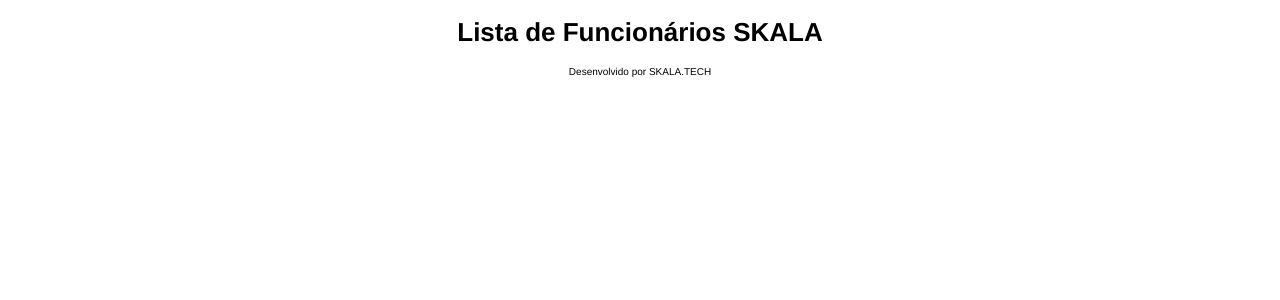
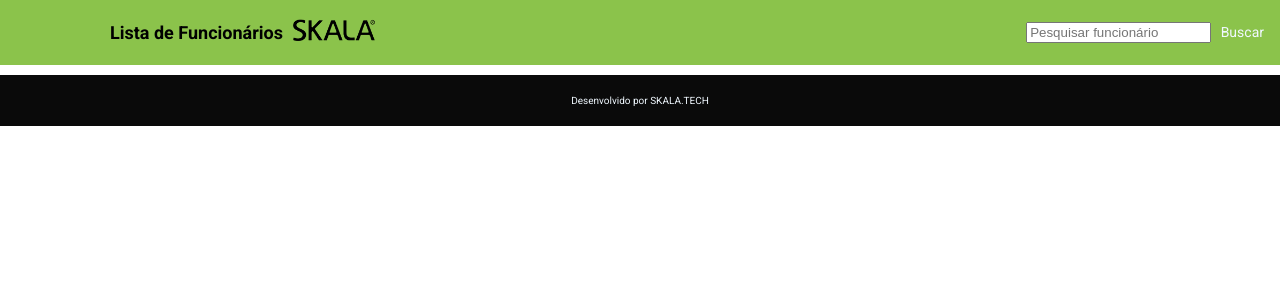
Before and after one commit to avsjr/lista_de_funcionarios, a Flask app: page / in a window 1280 px wide. Shown: the top 300 px of the page. Run offline with Flask 3, Linux system fonts and the light colour scheme; data that the repository does not hold is empty.

Commit message:
:construction:css

```diff
--- a/main.py
+++ b/main.py
@@ -9,9 +9,10 @@ username = 'sankhya'
 password = 'q4l8s5m4'
 tns_name = '(DESCRIPTION=(ADDRESS=(PROTOCOL=TCP)(HOST=oraclesrv.platinacsc.com.br)(PORT=1521))(CONNECT_DATA=(SERVICE_NAME=orcl)))'
 
+
 @app.route('/')
 def index():
-
+    global dados_agrupados
     # Conecta ao banco de dados Oracle
     connection = cx_Oracle.connect(username, password, tns_name)
     cursor = connection.cursor()
@@ -84,6 +85,23 @@ def index():
             departamento['funcionarios'] = sorted(departamento['funcionarios'], key=ordenar_funcionarios)
 
     return render_template('index.html', dados=dados_agrupados)
+from flask import Flask, render_template, request
+
+@app.route('/search')
+def search():
+    global dados_agrupados
+    query = request.args.get('query', '').lower()
+
+    # Filtrar os resultados com base na consulta
+    filtered_results = []
+    for empresa_departamento in dados_agrupados:
+        for departamento in empresa_departamento['departamentos']:
+            for funcionario in departamento['funcionarios']:
+                if query in funcionario['nome_funcionario'].lower():
+                    # Se o nome do funcionário contém a consulta, adiciona aos resultados filtrados
+                    filtered_results.append(funcionario)
+
+    return render_template('busca.html', query=query, results=filtered_results)
 
 if __name__ == '__main__':
     app.run()
--- a/static/style.css
+++ b/static/style.css
@@ -1,26 +1,94 @@
+body {
+    margin: 0;
+}
+
 .hidden {
     display: none;
 }
 
-.header-container {
-    font-family: Helvetica, sans-serif;
-    font-size: 13px;
-    color: #000000;
+.header-container,
+.header-search-container {
+    background-color: #8bc34b;
+    padding: 10px;
+    font-family: Roboto, sans-serif;
+    display: flex;
 }
 
-.header-container h1 {
-    text-align: center;
+.header-container h1,
+.header-search-container h1 {
+    color: rgb(0, 0, 0);
+    font-size: 18px;
+    margin-left: 100px;
+}
+
+.header-container img {
+    max-width: 87px;
+    max-height: 23px;
+    margin-left: 10px;
+    margin-right: 10px;
+    align-self: center;
+}
+
+.header-container a {
+    align-self: center;
+}
+
+.search-container{
+    display: flex;
+    font-family: 'Roboto', sans-serif;
+    font-size: 14px;
+    align-items: center;
+    margin-left: 10px;
+    margin-left: auto;
+}
+
+.search-container button {
+    font-family: 'Roboto', sans-serif;
+    font-size: 14px;
+    background-color: #66656500;
+    color: aliceblue;
+    border: none;
+    border-radius: 5px;
+}
+
+.search-container button:hover {
+    font-family: 'Roboto', sans-serif;
+    font-size: 13px;
+    background-color: #6665652f;
+    color: aliceblue;
+    border: none;
+    border-radius: 5px;
 }
 
 .empresa-container {
-    font-family: Helvetica, sans-serif;
-    font-size: 12px;
+    font-family: Roboto, sans-serif;
+    font-size: 10px;
+    margin: 10px;
 }
 
 .table-container {
-    font-family: Helvetica, sans-serif;
+    font-family: Roboto, sans-serif;
     font-size: 11px;
     max-width: 100%;
+}
+
+.expand button{
+    font-family: 'Roboto', sans-serif;
+    font-size: 10px;
+    transition: background-color 0.3s ease;
+    background-color: #a2eba5;
+    color: white;
+    border: none;
+    border-radius: 5px;
+}
+
+.expand button:hover{
+    font-family: 'Roboto', sans-serif;
+    font-size: 10px;
+    transition: background-color 0.3s ease;
+    background-color: #7ed382;
+    border: none;
+    border-radius: 5px;
 }
 
 .table-row,
@@ -45,9 +113,13 @@
 }
 
 .footer-container{
-    font-family: Helvetica, sans-serif;
+    background-color: #0a0a0a;
+    padding: 10px;
+    text-align: center;
+    font-family: Roboto, sans-serif;
+}
+
+.footer-container p {
+    color: aliceblue;
     font-size: 10px;
-    color: #000000;
-    text-align: center;
-    margin-bottom: 10px;
 }
--- a/templates/index.html
+++ b/templates/index.html
@@ -5,12 +5,24 @@
     <title>Lista de Funcionários</title>
     <link rel="icon" href="/static/img/skala.ico" type="image/x-icon">
     <!--<script src="https://code.jquery.com/jquery-3.6.0.min.js"></script>-->
+    <link rel="preconnect" href="https://fonts.googleapis.com">
+    <link rel="preconnect" href="https://fonts.gstatic.com" crossorigin>
+    <link href="https://fonts.googleapis.com/css2?family=Poppins&family=Raleway:wght@300;400&family=Roboto:ital,wght@0,100;0,300;0,400;0,500;0,700;0,900;1,100;1,300;1,400;1,500;1,700;1,900&display=swap" rel="stylesheet">
     <script src="{{ url_for('static', filename='script.js') }}"></script>
     <link rel="stylesheet" href="{{ url_for('static', filename='style.css') }}">
 </head>
 <body>
     <div class="header-container">
-    <h1>Lista de Funcionários SKALA</h1>
+    <h1>Lista de Funcionários</h1>
+    <a href="{{ url_for('index') }}">
+    <img src="/static/img/logo-skala.png" alt="Descrição da Imagem">
+    </a>
+    <div class="search-container">
+    <form action="{{ url_for('search') }}" method="GET">
+        <input type="text" name="query" placeholder="Pesquisar funcionário">
+        <button type="submit">Buscar</button>
+    </form>
+    </div>
     </div>
     <div class="empresa-container">
     {% for empresa in dados %}
```
Also changed, not shown: templates/busca.html (added, +27 -0 lines), static/img/logo-grupo-skala.png (added), static/img/logo-skala.png (added).
